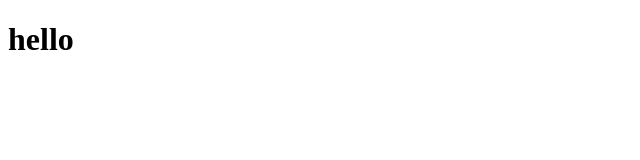
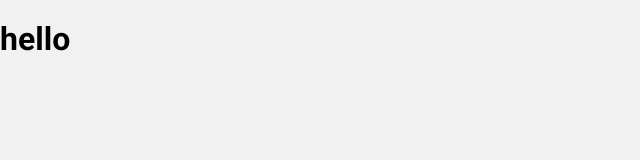
Before and after one commit to huynhnguyen1906/W2C-survey-form, a React (Create React App) app: page / in a window 1280 px wide. Shown: the top 160 px of the page, without its empty margins (0-640 px from the left). Built offline with nearby package versions, Linux system fonts and the light colour scheme.

Commit message:
Add normalize.css and sass dependencies... And setting default css

```diff
--- a/package.json
+++ b/package.json
@@ -10,6 +10,7 @@
 		"@types/node": "^16.18.96",
 		"@types/react": "^18.2.75",
 		"@types/react-dom": "^18.2.24",
+		"normalize.css": "^8.0.1",
 		"react": "^18.2.0",
 		"react-dom": "^18.2.0",
 		"react-scripts": "5.0.1",
@@ -19,7 +20,8 @@
 	"devDependencies": {
 		"babel-plugin-module-resolver": "^5.0.0",
 		"customize-cra": "^1.0.0",
-		"react-app-rewired": "^2.2.1"
+		"react-app-rewired": "^2.2.1",
+		"sass": "^1.74.1"
 	},
 	"scripts": {
 		"start": "react-app-rewired start",
--- /dev/null
+++ b/src/components/GlobalStyles.scss
@@ -0,0 +1,20 @@
+@import url("https://fonts.googleapis.com/css2?family=Roboto:ital,wght@0,100;0,300;0,400;0,500;0,700;0,900;1,100;1,300;1,400;1,500;1,700;1,900&display=swap");
+
+html {
+	font-size: 62.5%;
+	box-sizing: border-box;
+}
+*,
+*::before,
+*::after {
+	box-sizing: border-box;
+}
+
+body {
+	font-family: roboto, sans-serif;
+	background-color: #f1f1f1;
+	font-size: 1.6rem;
+	margin: 0;
+	padding: 0;
+	overflow-x: hidden;
+}
--- /dev/null
+++ b/src/components/index.tsx
@@ -0,0 +1,9 @@
+import "./GlobalStyles.scss";
+
+interface GlobalStylesProps {
+	children: React.ReactNode;
+}
+
+export default function GlobalStyles({ children }: GlobalStylesProps) {
+	return <>{children}</>;
+}
--- a/src/index.tsx
+++ b/src/index.tsx
@@ -1,14 +1,18 @@
 import React from "react";
 import ReactDOM from "react-dom/client";
+import GlobalStyles from "./components";
 import App from "~/App";
 import reportWebVitals from "./reportWebVitals";
+import "normalize.css";
 
 const root = ReactDOM.createRoot(
 	document.getElementById("root") as HTMLElement
 );
 root.render(
 	<React.StrictMode>
-		<App />
+		<GlobalStyles>
+			<App />
+		</GlobalStyles>
 	</React.StrictMode>
 );
 
```
Also changed, not shown: 1 other file (tests, documents, lock files or other folders).
